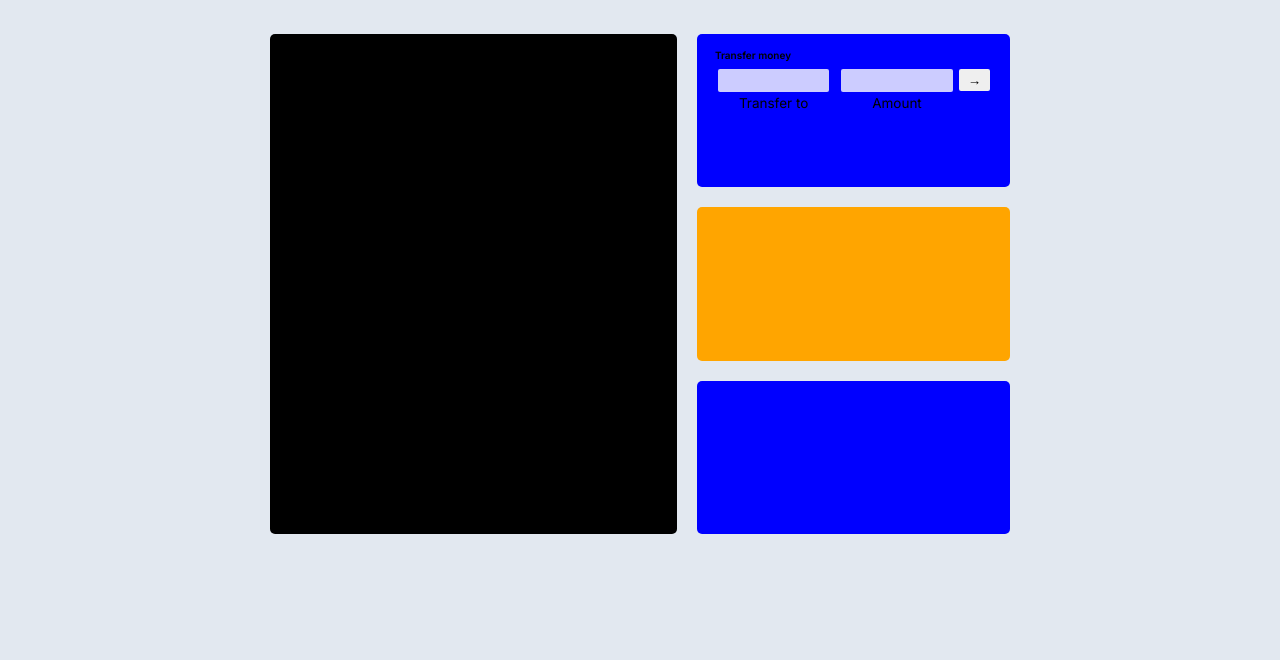
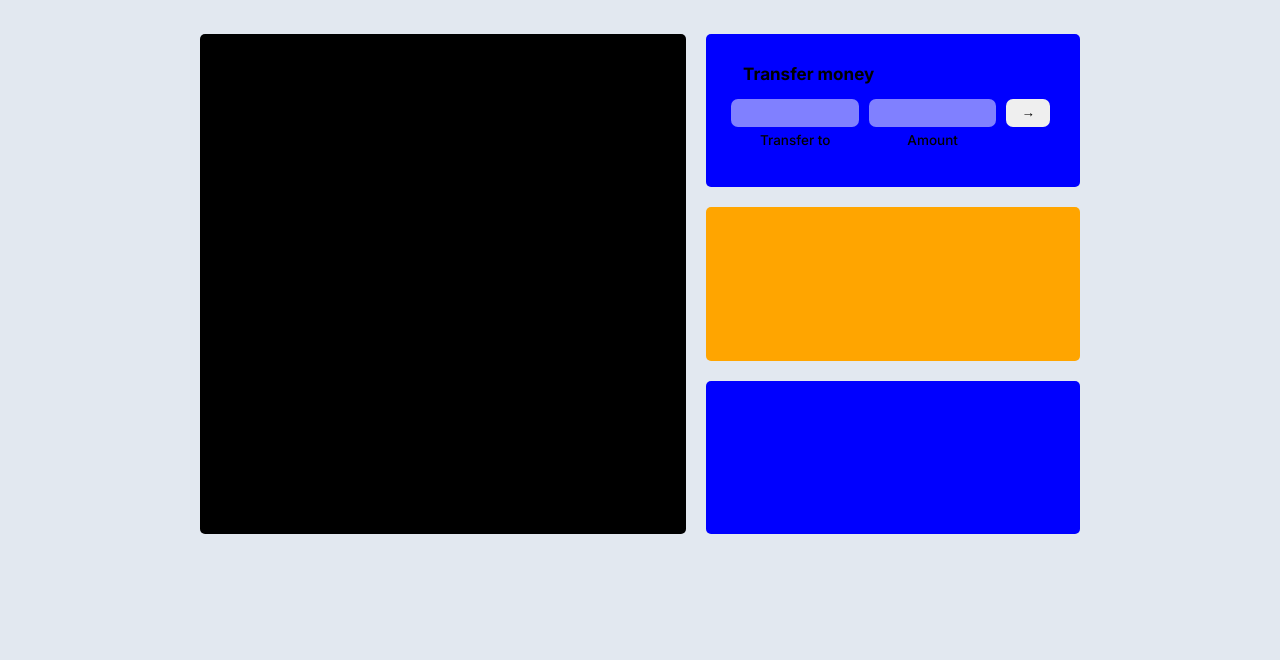
Before and after one commit to vivekbhatt07/MY-BANK, a plain HTML site: page index.html in a window 1280 px wide. Shown: the part 140-800 px from the top of the page. Drawn offline with Linux system fonts and the light colour scheme.

Commit message:
transfer box : recreated

```diff
--- a/style.css
+++ b/style.css
@@ -1,4 +1,4 @@
-@import url("https://fonts.googleapis.com/css2?family=Inter:wght@400;600;700&display=swap");
+@import url("https://fonts.googleapis.com/css2?family=Inter:wght@400;500;600;700&display=swap");
 *,
 *::before,
 *::after {
@@ -8,7 +8,7 @@
 }
 
 html {
-  font-size: 10px;
+  font-size: 62.5%;
 }
 
 body {
@@ -58,7 +58,7 @@ body {
 
 /* APP */
 .app-container {
-  margin: 2rem 27rem 0 27rem;
+  margin: 2rem 20rem 0 20rem;
 }
 
 /* HEADER */
@@ -127,51 +127,59 @@ body {
 }
 
 /* APP RIGHT PART: */
+
+/* TRANSFER MONEY */
 .transfer-box {
-  padding: 1.5rem 2rem 1.5rem 1.5rem;
+  padding: 3rem 2rem 1.5rem 1.5rem;
 }
 
 .transfer-box-head {
-  font-weight: 600;
-  margin-left: 0.3rem;
+  font-weight: 700;
+  margin-left: 2.2rem;
+  font-size: 1.7rem;
 }
 
 .transfer-box-content {
   display: flex;
-  margin-top: 0.8rem;
-  align-items: center;
+  justify-content: center;
+  margin-top: 1.5rem;
+  gap: 1rem;
 }
 
 .transfer-box-left-content {
   display: flex;
   flex-direction: column;
   align-items: center;
+  font-weight: 400;
 }
 
 .transfer-box-input {
-  width: 90%;
+  display: inline-block;
+  width: 12.75rem;
   border: none;
-  border-radius: 0.2rem;
-  opacity: 0.8;
-  padding: 0.35rem 0;
+  border-radius: 0.7rem;
+  opacity: 0.5;
+  padding: 0.6rem 0;
   font-family: inherit;
 }
 
 .transfer-box-text {
   font-size: 1.35rem;
-  margin: 0.3rem;
+  margin: 0.5rem;
+  font-weight: 500;
 }
 
 .transfer-box-right-content {
   display: flex;
   flex-direction: column;
   align-items: center;
+  font-weight: 400;
 }
 
 .transfer-box-btn {
   align-self: flex-start;
-  padding: 0.35rem 0.9rem;
-  border-radius: 0.2rem;
+  padding: 0.625rem 1.5rem;
+  border-radius: 0.7rem;
   border: none;
   cursor: pointer;
 }
```
